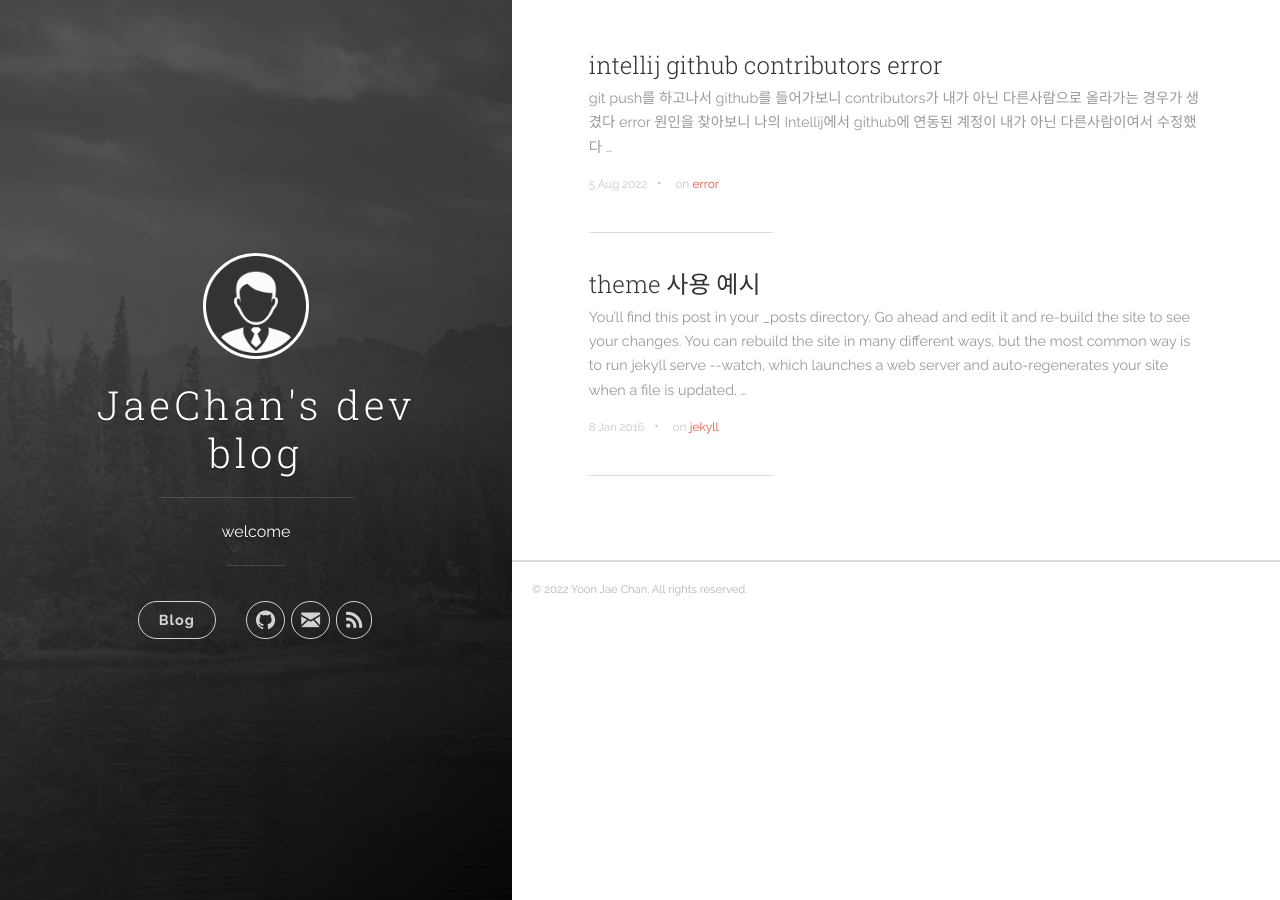
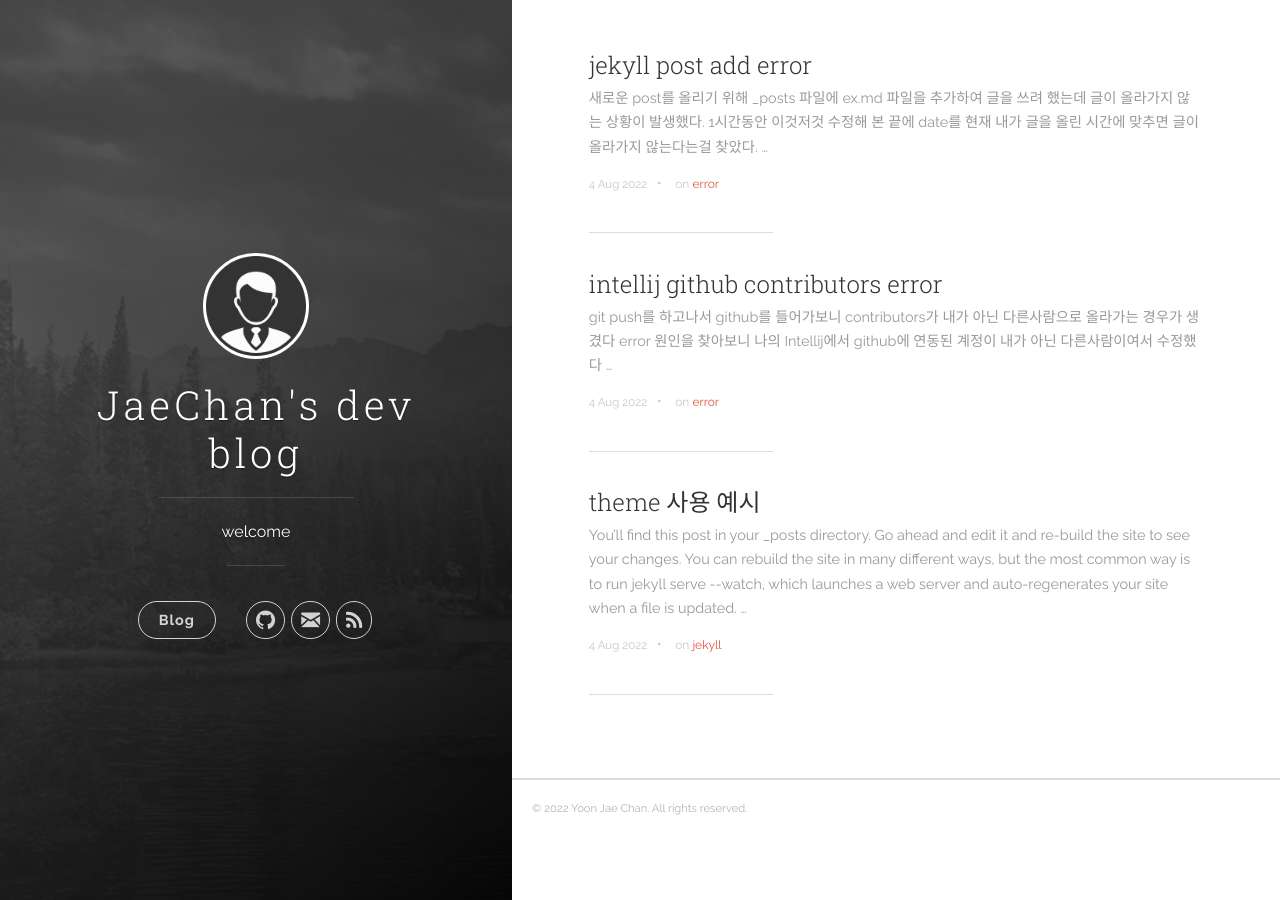
Before and after one commit to wocksl/wocksl.github.io, a Jekyll site: the page built from index.html, in a window 1280 px wide. Built offline with Jekyll 4.4.1, drawn with Linux system fonts in a browser that asks for light colours; the list of posts is cut into pages by our own code.

Commit message:
post error post 추가

```diff
--- a/_posts/2016-01-08-welcome-to-jekyll.markdown
+++ b/_posts/2022-08-04-theme_example.markdown
@@ -1,7 +1,6 @@
 ---
 title:  "theme 사용 예시"
-date:   2016-01-08 15:04:23
-#date:   2022-08-05 02:06:00
+date:   2022-08-04 01:00:00
 categories: [jekyll]
 tags: [jekyll]
 ---
--- /dev/null
+++ b/_posts/2022-08-05-post_error.markdown
@@ -0,0 +1,18 @@
+---
+title:  "jekyll post add error"
+date:   2022-08-04 15:04:23
+categories: [error]
+tags: [error]
+---
+
+새로운 post를 올리기 위해 _posts 파일에 ex.md 파일을 추가하여 글을 쓰려 했는데 글이 올라가지 않는 상황이 발생했다.
+1시간동안 이것저것 수정해 본 끝에 date를 현재 내가 글을 올린 시간에 맞추면 글이 올라가지 않는다는걸 찾았다.
+
+--요약--
+
+문제: jekyll post 추가가 되지않는 현상
+문제 원인: date
+문제 해결: date의 시점 시간이 한국이랑 다르기 때문, 이를 맞추려면 config 자체의 타이머 시간을 한국과 맞추거나 해당 시간을 감안
+
+
+[error]:      https://wocksl.github.io/#blog/error
```
Also changed, not shown: _posts/2022-08-05-intellij-git-login-error.markdown (+6 -2 lines), README.md.
